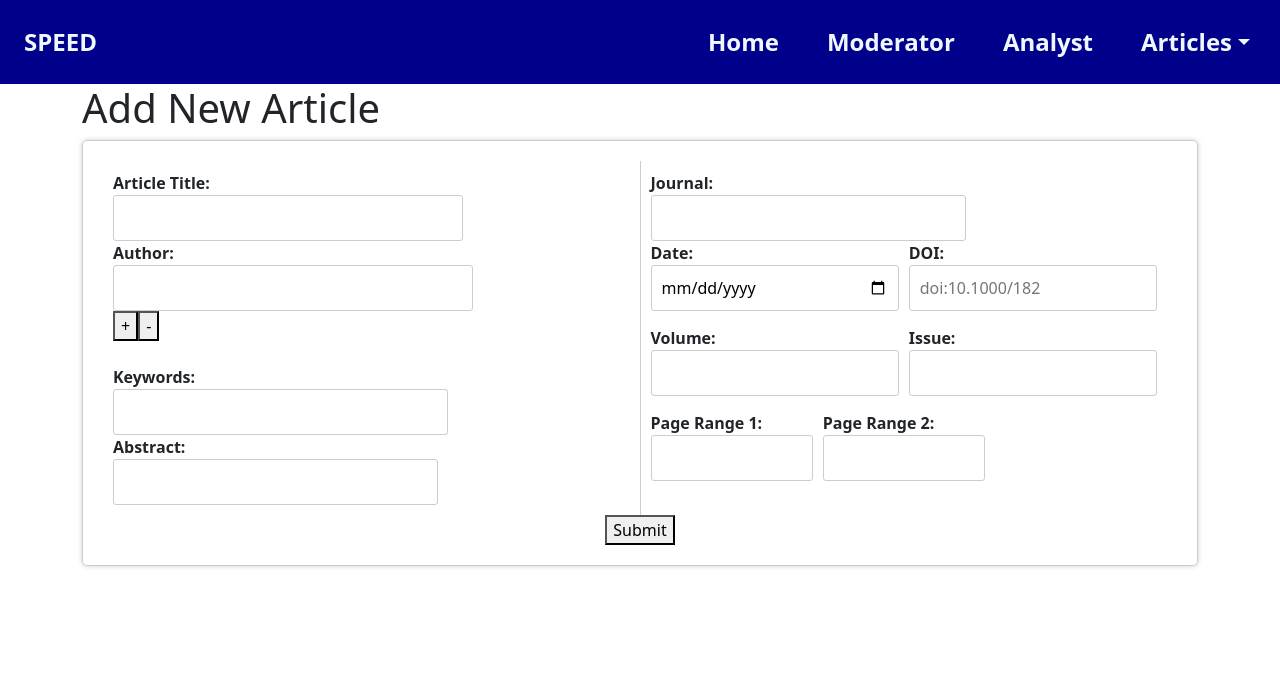
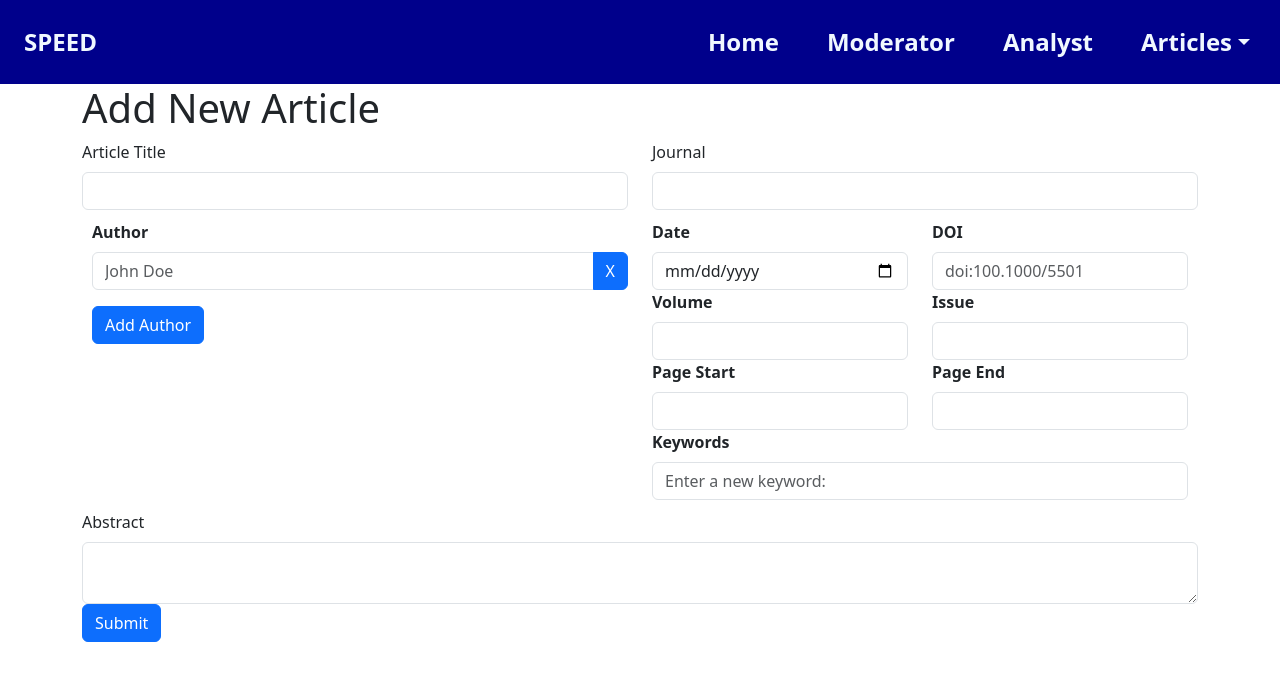
Before and after one commit to CISE5501/Assignment-1B, a Next.js app in the folder frontend/: page /articles/addArticle in a window 1280 px wide. Shown: the top 680 px of the page. Built offline with nearby package versions, Linux system fonts and the light colour scheme.

Commit message:
updated layout for add article

```diff
--- a/frontend/components/form/AnalystArticleEditForm.tsx
+++ b/frontend/components/form/AnalystArticleEditForm.tsx
@@ -182,7 +182,7 @@ const AnalystArticleSubmissionForm: React.FC<AnalystFormProps> = (data) => {
               {/*doi*/}
               <Form.Group as={Col} controlId="doi">
                 <Form.Label>DOI</Form.Label>
-                <Form.Control required data-key="doi" defaultValue={articleData.doi} onChange={handleForm} />
+                <Form.Control required data-key="doi" defaultValue={articleData.doi} placeholder="doi:100.1000/5501" onChange={handleForm} />
                 {errors.doi && <p className={styles.Error}>{errors.doi}</p>}
               </Form.Group>
             </Row>
@@ -253,7 +253,7 @@ const AnalystArticleSubmissionForm: React.FC<AnalystFormProps> = (data) => {
             </Row>
           </Form.Group>
         </Row>
-        <Row className={styles.LeftColumn}>
+        <Row>
           <Form.Group as={Col} controlId="abstract">
             <Form.Label>Abstract</Form.Label>
             <Form.Control data-key="abstract" as="textarea" rows={2} onChange={handleForm} />
--- a/frontend/components/form/ArticleSubmissionForm.tsx
+++ b/frontend/components/form/ArticleSubmissionForm.tsx
@@ -1,13 +1,17 @@
 import React, { useState, FormEvent, ChangeEvent } from 'react';
 import { QueuedArticle } from '../../src/schema/queuedArticle';
 import styles from './SubmissionForm.module.scss';
+import KeywordsInput from './KeywordsInput';
+import AuthorInput from './AuthorInput';
+import { Form, Col, Row, Button } from 'react-bootstrap';
+
 const DOMAIN = process.env.DOMAIN;
 
 type Props = object;
 
 type QueuedArticleSubmission = Omit<QueuedArticle, '_id'>;
 
-const ArticleSubmissionForm: React.FC<Props> = () => {
+const QueuedArticleSubmissionForm: React.FC<Props> = () => {
   const [formData, setFormData] = useState<QueuedArticleSubmission>({
     title: '',
     authors: [],
@@ -28,75 +32,42 @@ const ArticleSubmissionForm: React.FC<Props> = () => {
   }
 
   const [errors, setErrors] = useState<{ [key: string]: string }>({});
-  const [index, setIndex] = useState<number[]>([]);
-  const [counter, setCounter] = useState<number>(1);
-  const [authorFields, setAuthorFields] = useState<AuthorField[]>([{ id: 0, value: '' }]);
 
-  const handleSubmit = (e: FormEvent) => {
+  const handleSubmit = (e: React.FormEvent<HTMLFormElement>) => {
     e.preventDefault();
 
     const errorValidation: { [key: string]: string } = {};
-
-    if (isNaN(formData.volume) || formData.volume < 0) {
-      errorValidation.volume = 'Volume must be a valid positive number';
+    if (isNaN(formData.volume)) {
+      errorValidation.volume = 'Volume must be a number';
     }
-
-    if (isNaN(formData.issue) || formData.issue < 0) {
-      errorValidation.issue = 'Issue must be a valid positive number';
+    if (isNaN(formData.issue)) {
+      errorValidation.issue = 'Issue must be a number';
     }
-
     if (!Array.isArray(formData.pageRange) || formData.pageRange.length !== 2) {
       errorValidation.pageRange = 'Page Range must be an array of two numbers';
     }
-
     if (formData.pageRange[0] > formData.pageRange[1]) {
       errorValidation.pageRange = 'First page range cannot be bigger than second!';
     }
-
-    if (formData.pageRange[0] < 0 || formData.pageRange[1] < 0) {
-      errorValidation.pageRange = 'Page Ranges must be a valid positive number';
-    }
-
     for (const author of formData.authors) {
       if (!author.includes(' ')) {
         errorValidation.authors = 'Author first and last name is required!';
       }
     }
-
     const doiCheckRegex = /doi:\S+\/\S+/;
     const validDOI = doiCheckRegex.test(formData.doi);
-
     if (!validDOI) {
       errorValidation.doi = 'Not a valid DOI!';
     }
-
     if (Object.values(errorValidation).filter((item) => item).length > 0) {
       setErrors(errorValidation);
       return;
     } else {
-      setErrors({});
+      //sendArticle(JSON.stringify(formData), articleData._id);
     }
-
-    fetch(DOMAIN + 'articles/new', {
-      method: 'POST',
-      headers: {
-        'Content-Type': 'application/json',
-      },
-      body: JSON.stringify(formData),
-    })
-      .then((response) => {
-        if (response.ok) {
-          alert('Successfully submitted article');
-          window.location.reload();
-        }
-      })
-      .catch((err) => {
-        alert('Failed to submit article');
-        console.log(err);
-      });
   };
 
-  const handleForm = (e: ChangeEvent<HTMLInputElement>): void => {
+  const handleForm = (e: React.ChangeEvent<HTMLInputElement>): void => {
     const index = e.currentTarget.dataset.index;
     const name = e.currentTarget.dataset.key as keyof QueuedArticleSubmission;
     const type = e.currentTarget.type;
@@ -106,7 +77,6 @@ const ArticleSubmissionForm: React.FC<Props> = () => {
       single: ['title', 'date', 'journal', 'volume', 'issue', 'doi', 'abstract'],
       array: ['authors', 'keywords', 'pageRange'],
     };
-
     if (!name) throw `Form item ${name} has no name parameter!`;
     if (formKeys.single.includes(name)) {
       const newData = { [name]: value };
@@ -119,177 +89,139 @@ const ArticleSubmissionForm: React.FC<Props> = () => {
     }
   };
 
-  const handleAuthorChange = (e: React.ChangeEvent<HTMLInputElement>, id: number) => {
-    const updatedAuthorFields = authorFields.map((field) =>
-      field.id === id ? { ...field, value: e.target.value } : field,
-    );
-    setAuthorFields(updatedAuthorFields);
-    handleForm(e);
+  const handleKeywordChange = (newArray: string[]) => {
+    setFormData({ ...formData, ['keywords']: newArray });
   };
 
-  const addAuthor = () => {
-    const newIndex = [...index, counter];
-    setIndex(newIndex);
-
-    setAuthorFields([...authorFields, { id: counter, value: '' }]);
-    setCounter(counter + 1);
-  };
-
-  const deleteAuthor = (id: number) => {
-    if (authorFields.length == 1) {
-      return;
-    }
-
-    const updatedAuthorFields = authorFields.filter((field) => field.id !== id);
-    setAuthorFields(updatedAuthorFields);
+  const handleAuthorChange = (newArray: string[]) => {
+    setFormData({ ...formData, ['authors']: newArray });
   };
 
   // TODO change onChange to on deselect
   return (
-    <form aria-label="form" className={styles.Form} onSubmit={handleSubmit}>
-      <div className={styles.FormContent}>
-        <div className={styles.LeftColumn}>
-          <label>
-            {' '}
-            Article Title:
-            <input
-              data-testid="title"
+    <div>
+      <Form role="form" onSubmit={handleSubmit}>
+        <Row>
+          {/*title*/}
+          <Form.Group as={Col} controlId="title">
+            <Form.Label>Article Title</Form.Label>
+            <Form.Control required data-key="title" onChange={handleForm} />
+            {errors.title && <p className={styles.Error}>{errors.title}</p>}
+          </Form.Group>
+          {/*journal*/}
+          <Form.Group as={Col} controlId="journal">
+            <Form.Label>Journal</Form.Label>
+            <Form.Control
               required
-              className={styles.Input}
+              data-key="journal"
               onChange={handleForm}
-              type="text"
-              data-key="title"
             />
-            {errors.title && <p className={styles.Error}>{errors.title}</p>}
-          </label>
-          <br />
-          {authorFields.map((field) => (
-            <div key={field.id}>
-              <label>
-                {' '}
-                Author:
-                <input
+            {errors.journal && <p className={styles.Error}>{errors.journal}</p>}
+          </Form.Group>
+        </Row>
+        <Row className={styles.RightColumn}>
+          <Form.Group as={Col} controlId="authors">
+            {/*authors*/}
+            <AuthorInput
+              updateFormData={handleAuthorChange}
+              dataKey={'authors'}/>
+            {errors.authors && <p className={styles.Error}>{errors.authors}</p>}
+          </Form.Group>
+          <Form.Group as={Col}>
+            <Row>
+              {/*date*/}
+              <Form.Group as={Col} controlId="date">
+                <Form.Label>Date</Form.Label>
+                <Form.Control
                   required
-                  className={styles.Input}
-                  onChange={(e) => handleAuthorChange(e, field.id)}
-                  type="text"
-                  value={field.value}
-                  data-key="authors"
-                  data-index={field.id}
+                  data-key="date"
+                  onChange={handleForm}
+                  type="date"
                 />
-                {errors.authors && <p className={styles.Error}>{errors.authors}</p>}
-                <button type="button" onClick={addAuthor}>
-                  +
-                </button>
-                <button type="button" onClick={() => deleteAuthor(field.id)}>
-                  -
-                </button>
-              </label>
-            </div>
-          ))}
-          <br />
-          <label>
-            {' '}
-            Keywords:
-            <input
+                {errors.date && <p className={styles.Error}>{errors.date}</p>}
+              </Form.Group>
+              {/*doi*/}
+              <Form.Group as={Col} controlId="doi">
+                <Form.Label>DOI</Form.Label>
+                <Form.Control required data-key="doi" placeholder="doi:100.1000/5501" onChange={handleForm}/>
+                {errors.doi && <p className={styles.Error}>{errors.doi}</p>}
+              </Form.Group>
+            </Row>
+            <Row>
+              {/*volume*/}
+              <Form.Group as={Col} controlId="volume">
+                <Form.Label>Volume</Form.Label>
+                <Form.Control
                   required
-              className={styles.Input}
-              onChange={handleForm}
-              type="text"
-              data-key="keywords"
-              data-index="0"
-            />
-            {errors.keywords && <p className={styles.Error}>{errors.keywords}</p>}
-          </label>
-          <br />
-          <label>
-            {' '}
-            Abstract:
-            <input required className={styles.Input} onChange={handleForm} type="text" data-key="abstract" />
-            {errors.abstract && <p className={styles.Error}>{errors.abstract}</p>}
-          </label>
-        </div>
-        <div className={styles.RightColumn}>
-          <label>
-            {' '}
-            Journal:
-            <input required className={styles.Input} onChange={handleForm} type="text" data-key="journal" />
-            {errors.journal && <p className={styles.Error}>{errors.journal}</p>}
-          </label>
-          <br />
-          <div className={styles.RightColumnRow}>
-            <label>
-              {' '}
-              Date:
-              <input required className={styles.Input} onChange={handleForm} type="date" data-key="date" />
-              {errors.date && <p className={styles.Error}>{errors.date}</p>}
-            </label>
-            <br />
-            <label>
-              {' '}
-              DOI:
-              <input
-                className={styles.Input}
-                onChange={handleForm}
-                type="text"
-                data-key="doi"
-                placeholder="doi:10.1000/182"
-              />
-              {errors.doi && <p className={styles.Error}>{errors.doi}</p>}
-            </label>
-            <br />
-          </div>
-          <div className={styles.RightColumnRow}>
-            <label>
-              {' '}
-              Volume:
-              <input className={styles.Input} onChange={handleForm} type="number" data-key="volume" />
-              {errors.volume && <p className={styles.Error}>{errors.volume}</p>}
-            </label>
-            <br />
-            <label>
-              {' '}
-              Issue:
-              <input required className={styles.Input} onChange={handleForm} type="number" data-key="issue" />
-              {errors.issue && <p className={styles.Error}>{errors.issue}</p>}
-            </label>
-            <br />
-          </div>
-          <div className={styles.RightColumnRow}>
-            <label>
-              {' '}
-              Page Range 1:
-              <input
-                className={styles.Input}
+                  data-key="volume"
                   onChange={handleForm}
                   type="number"
+                />
+                {errors.volume && <p className={styles.Error}>{errors.volume}</p>}
+              </Form.Group>
+              {/*issue*/}
+              <Form.Group as={Col} controlId="issue">
+                <Form.Label>Issue</Form.Label>
+                <Form.Control
+                  required
+                  data-key="issue"
+                  onChange={handleForm}
+                  type="number"
+                />
+                {errors.issue && <p className={styles.Error}>{errors.issue}</p>}
+              </Form.Group>
+            </Row>
+            <Row>
+              <Form.Group as={Col}>
+                <Row>
+                  {/*pageRange*/}
+                  <Form.Group as={Col} controlId="pageRange">
+                    <Form.Label>Page Start</Form.Label>
+                    <Form.Control
+                      required
                       data-key="pageRange"
                       data-index="0"
-              />
-            </label>
-            <label>
-              {' '}
-              Page Range 2:
-              <input
-                className={styles.Input}
                       onChange={handleForm}
                       type="number"
+                    />
+                  </Form.Group>
+                  <Form.Group as={Col} controlId="pageRange">
+                    <Form.Label>Page End</Form.Label>
+                    <Form.Control
+                      required
                       data-key="pageRange"
                       data-index="1"
+                      onChange={handleForm}
+                      type="number"
                     />
-            </label>
-            <label>
-              <br />
-              {errors.pageRange && <p className={styles.Error}>{errors.pageRange}</p>}
-            </label>
+                  </Form.Group>
+                  {errors.pagerange && <p className={styles.Error}>{errors.pagerange}</p>}
+                </Row>
+              </Form.Group>
+            </Row>
+            <Row>
+              {/*keywords*/}
+              <KeywordsInput
+                updateFormData={handleKeywordChange}
+                dataKey={'keywords'} defaultValue={[]}              />
+              {errors.keywords && <p className={styles.Error}>{errors.keywords}</p>}
+            </Row>
+          </Form.Group>
+        </Row>
+        <Row>
+          <Form.Group as={Col} controlId="abstract">
+            <Form.Label>Abstract</Form.Label>
+            <Form.Control data-key="abstract" as="textarea" rows={2} onChange={handleForm} />
+            {errors.abstract && <p className={styles.Error}>{errors.abstract}</p>}
+          </Form.Group>
+        </Row>
+        <Button type="submit" disabled={formData === undefined ? true : false}>
+          Submit
+        </Button>
+      </Form>
     </div>
-        </div>
-      </div>
-      <button disabled={formData === undefined ? true : false} type="submit">
-        Submit
-      </button>
-    </form>
   );
 };
 
-export default ArticleSubmissionForm;
+
+export default QueuedArticleSubmissionForm;
--- a/frontend/components/form/AuthorInput.tsx
+++ b/frontend/components/form/AuthorInput.tsx
@@ -2,7 +2,7 @@ import { ChangeEvent, useState } from 'react';
 import { Form, Col, InputGroup, Button } from 'react-bootstrap';
 
 interface AuthorInputProps {
-  defaultValue: string[];
+  defaultValue?: string[];
   dataKey: string;
   updateFormData: (newArray: string[]) => void;
 }
@@ -18,9 +18,9 @@ function getValues(array: AuthorField[]): string[] {
 
 const AuthorInput = ({ defaultValue, dataKey, updateFormData }: AuthorInputProps) => {
   const [authorFields, setAuthorFields] = useState<AuthorField[]>(
-    defaultValue.map((value, index) => ({ id: index, value: value })),
+    defaultValue?.map((value, index) => ({ id: index, value: value})) || [{id: 0, value: ""}],
   );
-  const [, setIndex] = useState<number[]>(authorFields.map((field, index) => index));
+  const [index, setIndex] = useState<number[]>(authorFields.map((field, index) => index));
   const [counter, setCounter] = useState<number>(authorFields.length);
   const [tempIndex, setTempIndex] = useState<number>(0);
 
@@ -72,7 +72,7 @@ const AuthorInput = ({ defaultValue, dataKey, updateFormData }: AuthorInputProps
             <InputGroup>
               <Form.Control
                 onChange={(e: ChangeEvent<HTMLInputElement>) => handleAuthorChange(e, index.id)}
-                defaultValue={index.value}
+                defaultValue={index.value} placeholder='John Doe'
               />
               <Button type="button" onClick={() => deleteAuthor(index.id)}>
                 X
--- a/frontend/components/search/SearchDisplay.tsx
+++ b/frontend/components/search/SearchDisplay.tsx
@@ -39,7 +39,6 @@ export const searchKeywords = async (field: string, input: string) => {
   try {
     const response = await fetch(DOMAIN + `articles/filter?field=${field}&keywords=${input}`);
     const result: SearchProps = await response.json();
-    console.log(result);
     return result;
   } catch (error) {
     console.error('Error fetching data:', error);
--- a/frontend/src/pages/articles/addArticle.tsx
+++ b/frontend/src/pages/articles/addArticle.tsx
@@ -6,7 +6,6 @@ const Index = () => {
   return (
     <Container>
       <h1>Add New Article</h1>
-
       <ArticleSubmissionForm />
     </Container>
   );
```
Also changed, not shown: 1 other file (tests, documents, lock files or other folders). Lines whose indentation alone changed are shown as unchanged.
